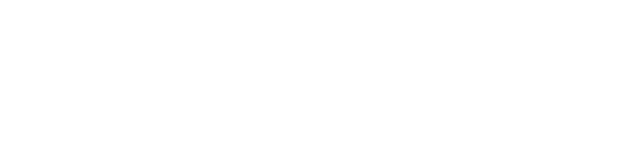
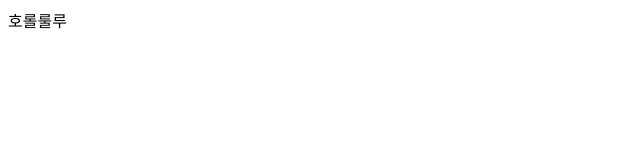
Before and after one commit to eogns22222/ggggggg, a plain HTML site: page index.html in a window 1280 px wide. Shown: the full height of the page, 0-640 px from the left. Drawn offline with Linux system fonts and the light colour scheme.

Commit message:
Update index.html

```diff
--- a/index.html
+++ b/index.html
@@ -1 +1,3 @@
 <!docutype html>
+
+<p>호롤룰루</p>
```
